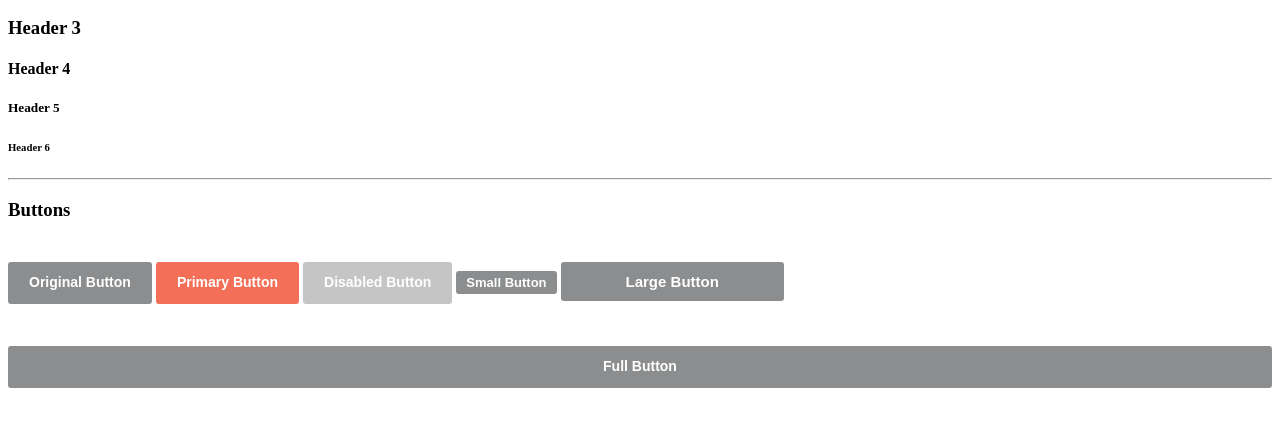
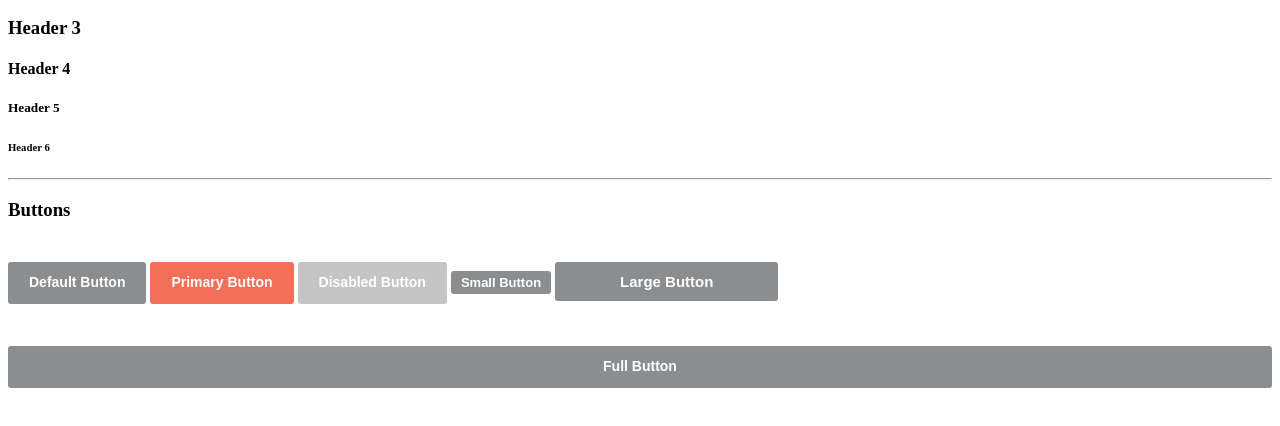
Before and after one commit to CTumminaro/ui-me, a website: page public/index.html in a window 1280 px wide. Shown: the part 110-536 px from the top of the page. Drawn offline with Linux system fonts and the light colour scheme.

Commit message:
minor text changes

```diff
--- a/public/index.html
+++ b/public/index.html
@@ -18,7 +18,7 @@
     <hr />
 
     <h3>Buttons</h3>
-    <button class="button">Original Button</button>
+    <button class="button">Default Button</button>
     <button class="button -primary">Primary Button</button>
     <button class="button -disabled">Disabled Button</button>
 
```
